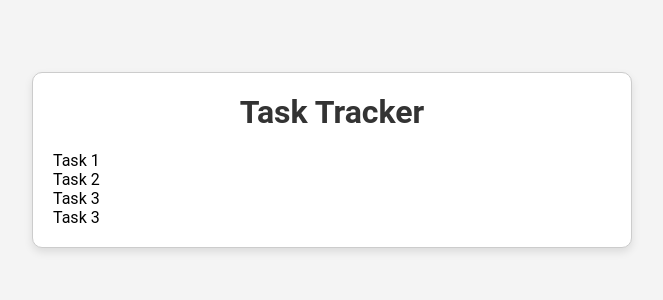
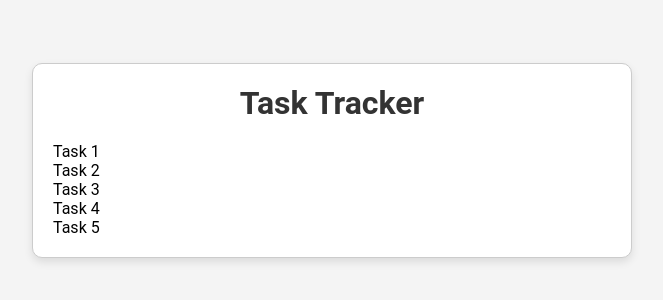
Before and after one commit to irorunoluwa1/Assignment-1, a plain HTML site: page index.html in a window 1280 px wide. Shown: the part 240-540 px from the top of the page, without its empty margins (308-971 px from the left). Drawn offline with Linux system fonts and the light colour scheme.

Commit message:
Added task 5

```diff
--- a/index.html
+++ b/index.html
@@ -13,7 +13,8 @@
         <li>Task 1</li>
         <li>Task 2</li>
         <li>Task 3</li>
-        <li>Task 3</li>
+        <li>Task 4</li>
+         <li>Task 5</li>
       </ul>
     </div>
 
```
Also changed, not shown: 2 other files.
